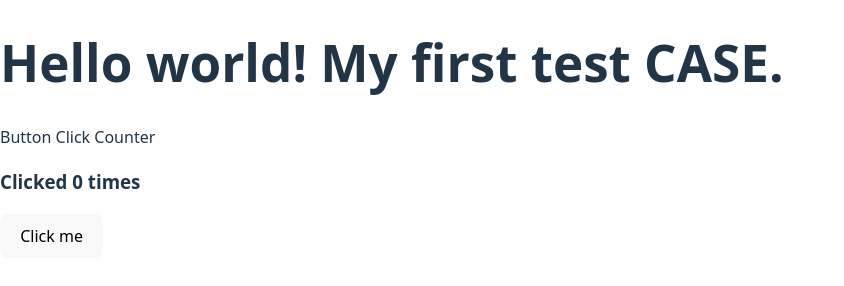
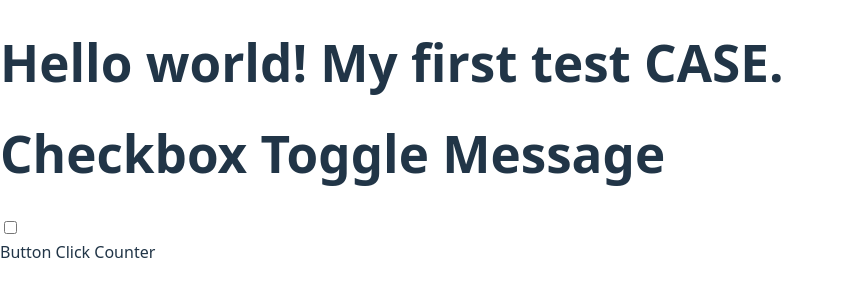
Before and after one commit to Anjali4402/react-testing-vite, a React (Vite) app: page / in a window 1280 px wide. Shown: the top 286 px of the page, without its empty margins (0-844 px from the left). Built offline with nearby package versions, Linux system fonts and the light colour scheme; no server answers.

Commit message:
Toggle checkbox

```diff
--- a/src/App.tsx
+++ b/src/App.tsx
@@ -8,6 +8,7 @@ import FunctionalComp from "./components/FunctionalComp";
 import UserForm from "./components/UserForm";
 import APICall from "./components/APICall";
 import ButtonClickCounter from "./components/ButtonClickCounter";
+import CheckboxToggleMessage from "./components/CheckboxToggleMessage";
 
 const App = () => {
 
@@ -16,6 +17,8 @@ const App = () => {
   return (
     <div>
       <h1>Hello world! My first test CASE.</h1>
+
+      <CheckboxToggleMessage />
 
       <ButtonClickCounter />
 
--- /dev/null
+++ b/src/components/CheckboxToggleMessage.tsx
@@ -0,0 +1,28 @@
+import React, { useState } from 'react'
+
+const CheckboxToggleMessage = () => {
+
+    const [show , setShow] = useState(false);
+
+  return (
+    <div>
+        <h1>Checkbox Toggle Message</h1>
+
+        <div>
+            <input type='checkbox'
+            onChange={(e)=> setShow(e.target.checked)}
+             />
+
+             {
+                show &&
+                <div>Hello world!</div>
+             }
+
+
+        </div>
+
+    </div>
+  )
+}
+
+export default CheckboxToggleMessage
```
Also changed, not shown: 1 other file (tests, documents, lock files or other folders).
